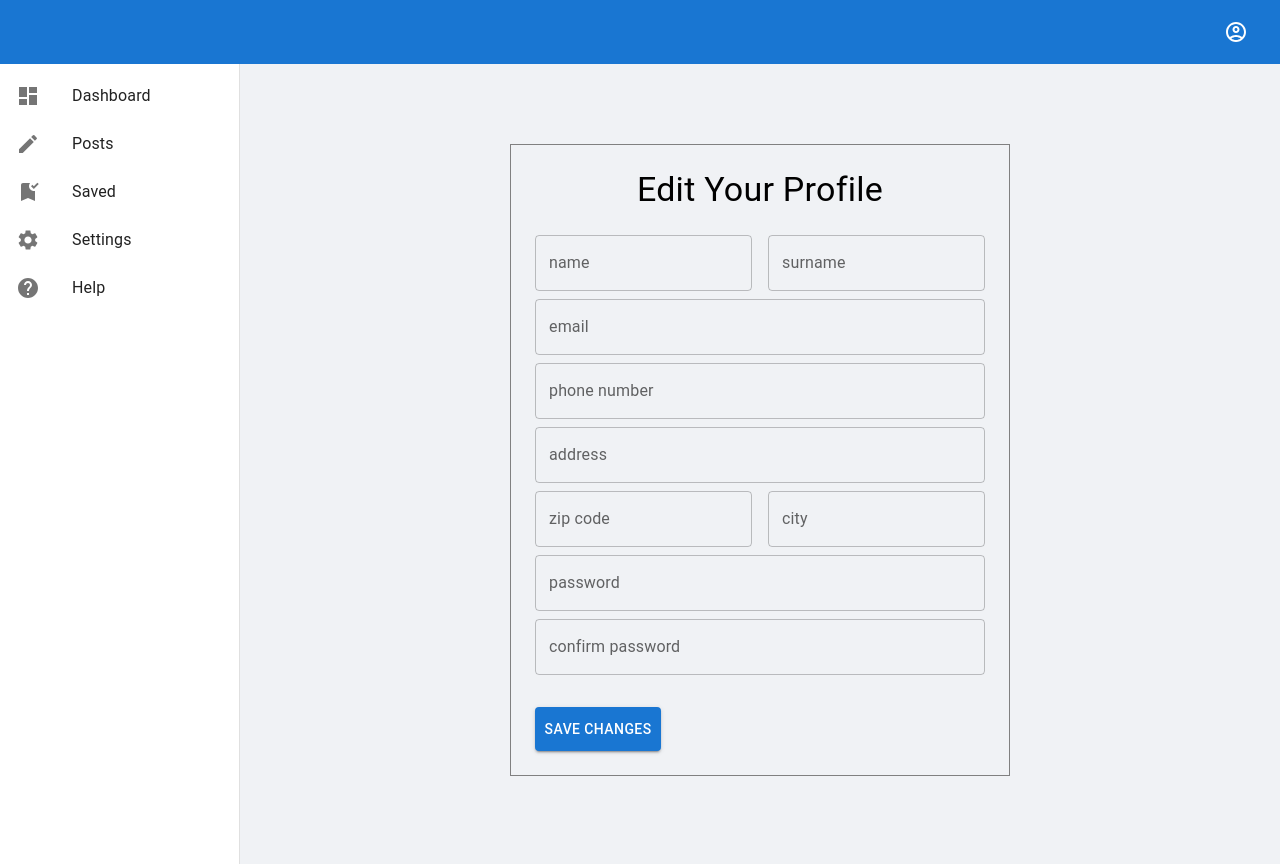
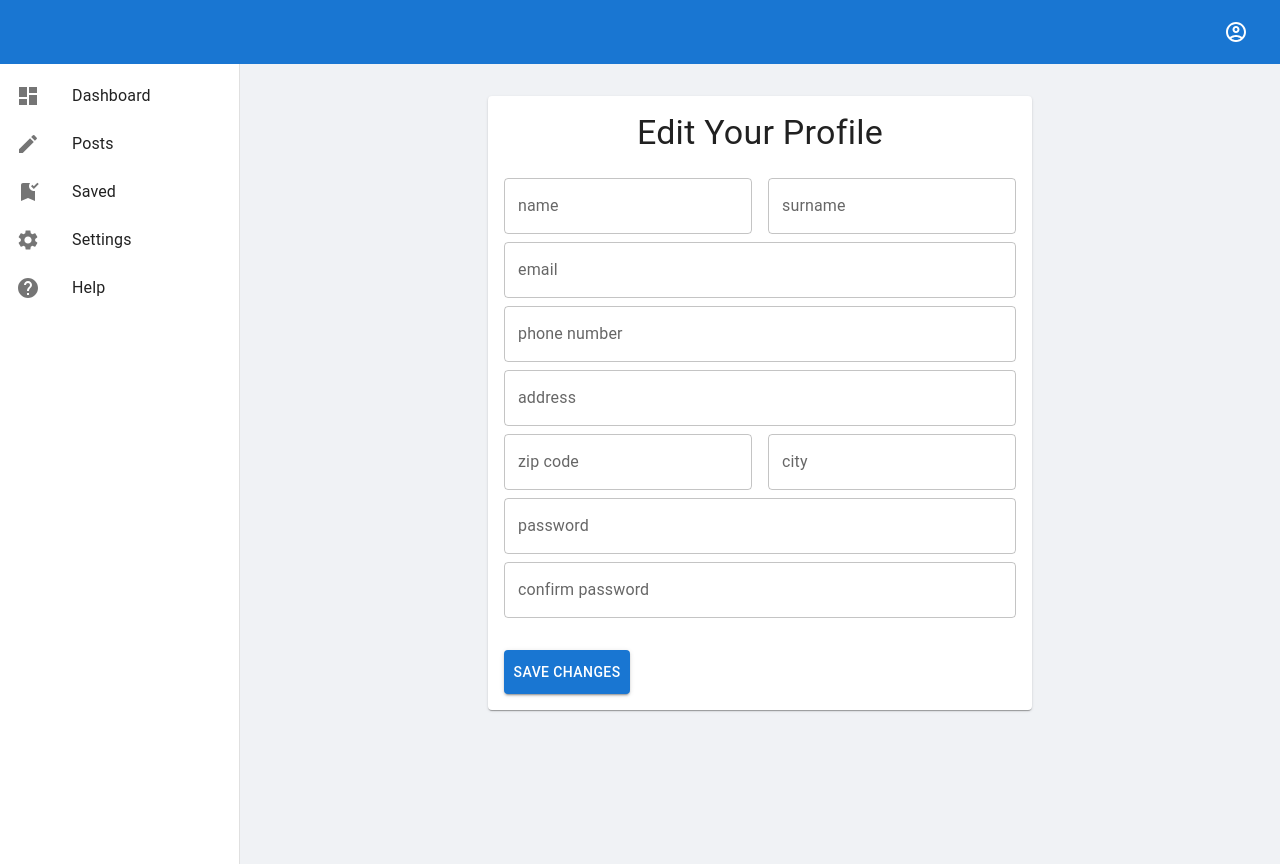
Before and after one commit to wojtek99955/mui-demo-website, a React (Create React App) app: page /edit-profile in a window 1280 px wide. Built offline with nearby package versions, Linux system fonts and the light colour scheme.

Commit message:
styles update

```diff
--- a/src/components/EditProfile/EditProfile.js
+++ b/src/components/EditProfile/EditProfile.js
@@ -1,4 +1,4 @@
-import { TextField, Typography, Button, Stack } from "@mui/material";
+import { TextField, Typography, Button, Stack, Card } from "@mui/material";
 import styled from "styled-components";
 import { Formik, Form, Field, ErrorMessage } from "formik";
 import * as Yup from "yup";
@@ -49,7 +49,7 @@ function EditProfile() {
       .required("required"),
   });
   return (
-    <Container>
+    <Card sx={{ margin: "auto", padding: "1rem", marginTop: "2rem" }}>
       <Typography variant="h4" component="h1" align="center" mb={3}>
         Edit Your Profile
       </Typography>
@@ -179,7 +179,7 @@ function EditProfile() {
           Changes saved!
         </Typography>
       ) : null}
-    </Container>
+    </Card>
   );
 }
 
```
